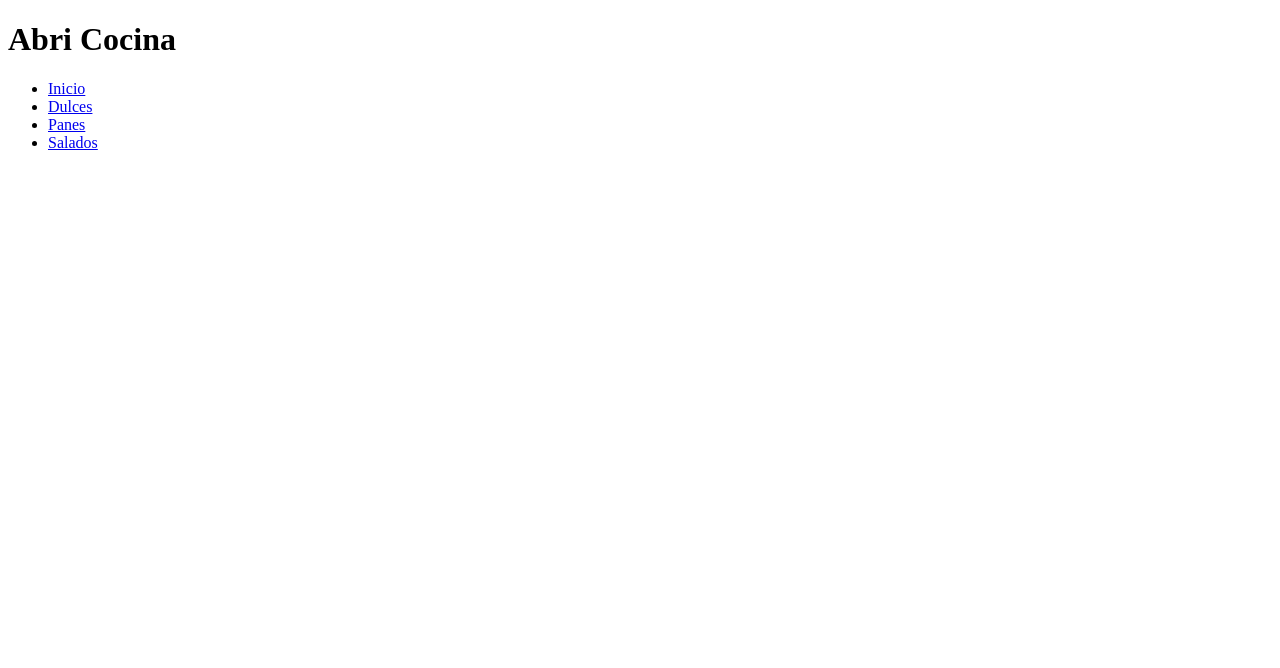
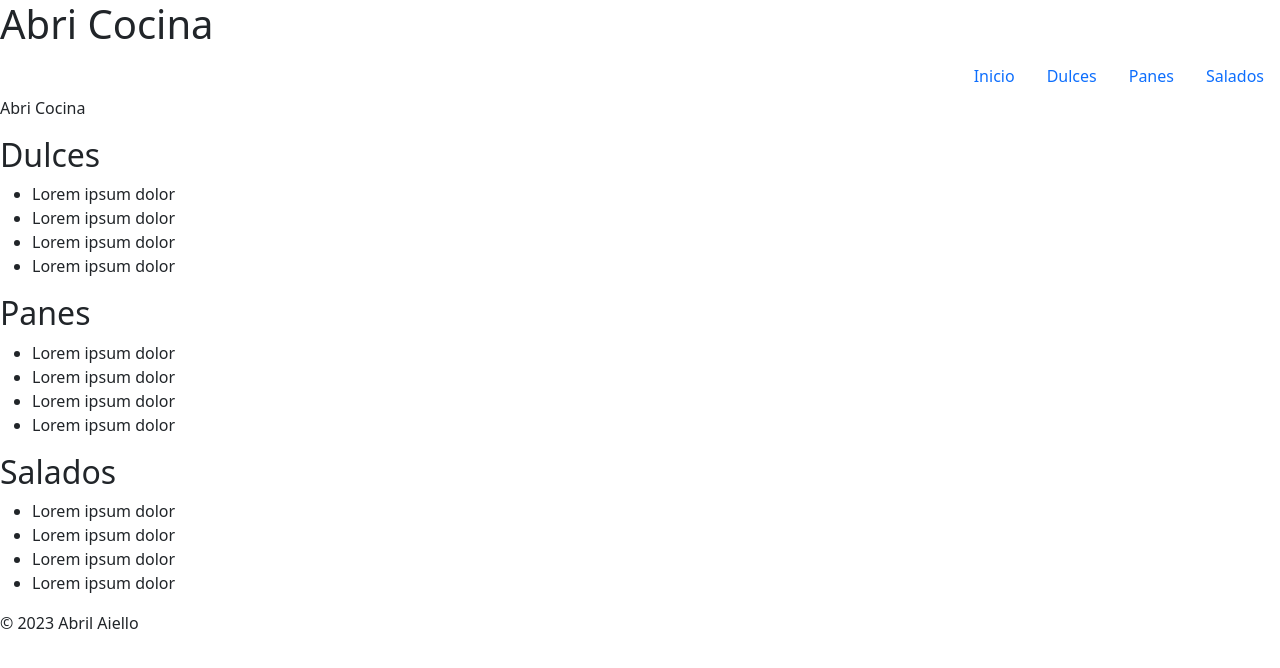
Before and after one commit to abrilaielloaa/abricocina, a plain HTML site: page pages/dulces.html in a window 1280 px wide. Drawn offline with nearby package versions, Linux system fonts and the light colour scheme.

Commit message:
agregue contenido a los html de las secciones

```diff
--- a/pages/dulces.html
+++ b/pages/dulces.html
@@ -5,6 +5,7 @@
     <meta http-equiv="X-UA-Compatible" content="IE=edge">
     <meta name="viewport" content="width=device-width, initial-scale=1.0">
     <title>Abri Cocina | Dulces</title>
+    <link href="https://cdn.jsdelivr.net/npm/bootstrap@5.3.0-alpha1/dist/css/bootstrap.min.css" rel="stylesheet" integrity="sha384-GLhlTQ8iRABdZLl6O3oVMWSktQOp6b7In1Zl3/Jr59b6EGGoI1aFkw7cmDA6j6gD" crossorigin="anonymous">
 </head>
 <body>
     <header>
@@ -28,5 +29,43 @@
             </ul>
         </nav>
     </header>
+
+    <footer>
+        <div>
+            <p>Abri Cocina</p>
+        </div>
+        <div>
+            <h2>Dulces</h2>
+            <ul>
+                <li>Lorem ipsum dolor</li>
+                <li>Lorem ipsum dolor</li>
+                <li>Lorem ipsum dolor</li>
+                <li>Lorem ipsum dolor</li>
+            </ul>
+        </div>
+        <div>
+            <h2>Panes</h2>
+            <ul>
+                <li>Lorem ipsum dolor</li>
+                <li>Lorem ipsum dolor</li>
+                <li>Lorem ipsum dolor</li>
+                <li>Lorem ipsum dolor</li>
+            </ul>
+        </div>
+        <div>
+            <h2>Salados</h2>
+            <ul>
+                <li>Lorem ipsum dolor</li>
+                <li>Lorem ipsum dolor</li>
+                <li>Lorem ipsum dolor</li>
+                <li>Lorem ipsum dolor</li>
+            </ul>
+        </div>
+        <div>
+            <p>© 2023 Abril Aiello</p>
+        </div>
+    </footer>
+
+    <script src="https://cdn.jsdelivr.net/npm/bootstrap@5.3.0-alpha1/dist/js/bootstrap.bundle.min.js" integrity="sha384-w76AqPfDkMBDXo30jS1Sgez6pr3x5MlQ1ZAGC+nuZB+EYdgRZgiwxhTBTkF7CXvN" crossorigin="anonymous"></script>
 </body>
 </html>
```
Also changed, not shown: index.html (+3 -4 lines).
